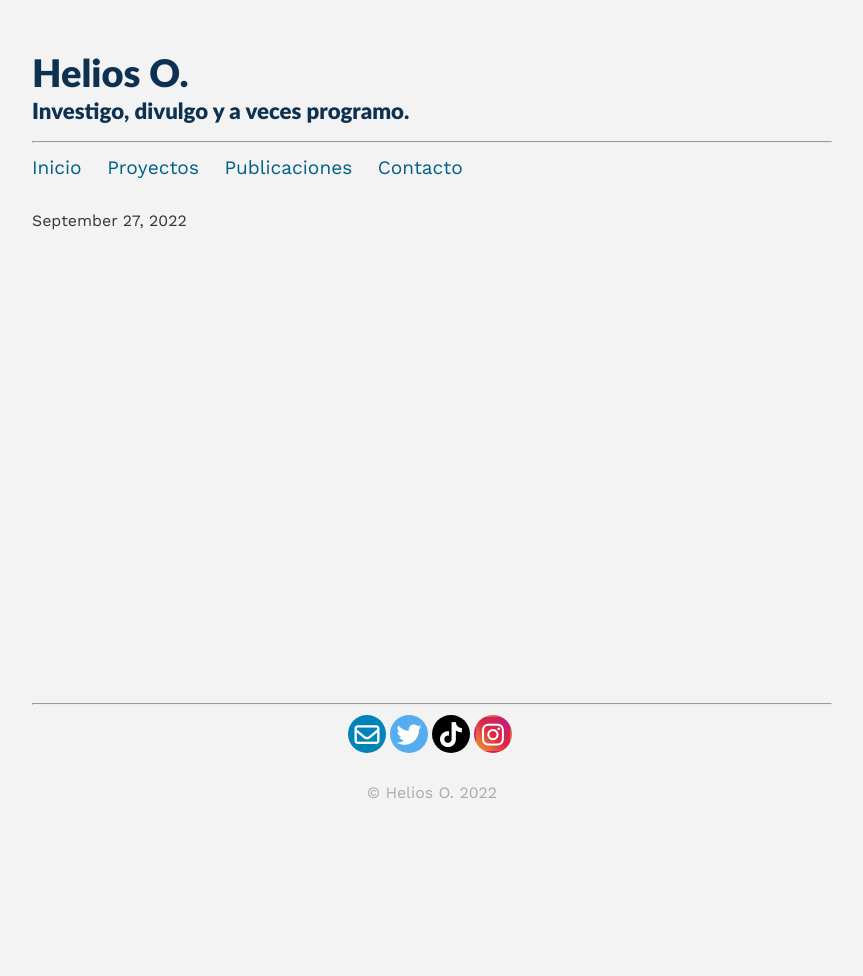
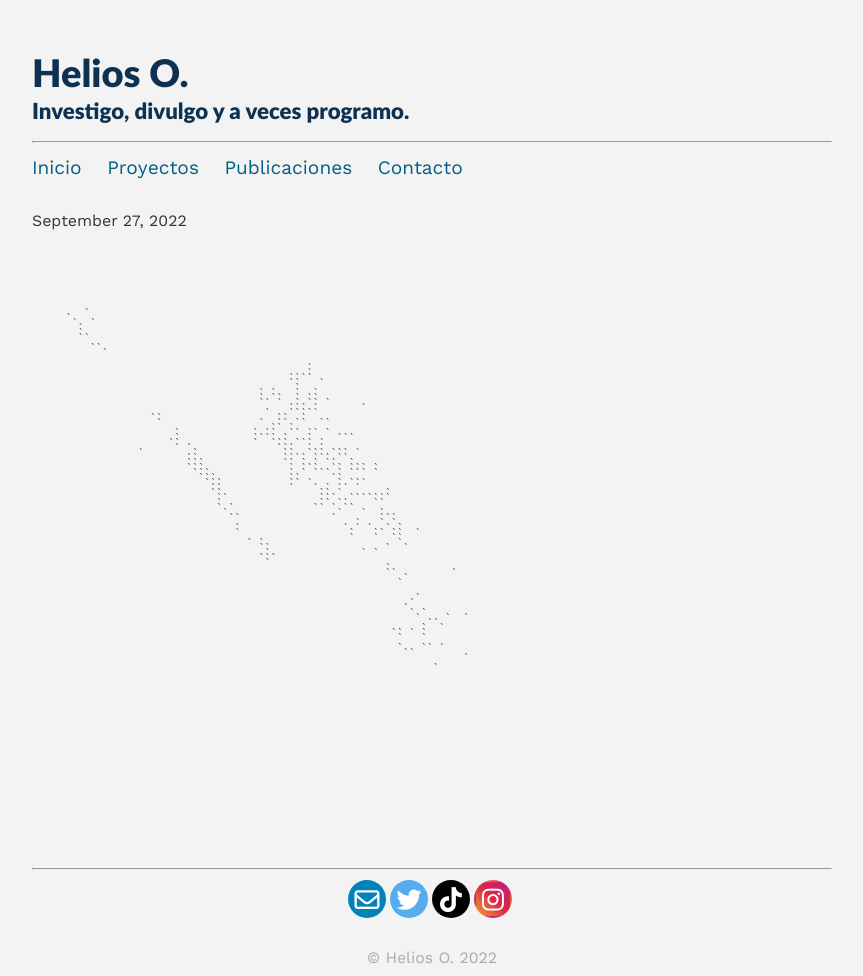
Before and after one commit to Heliouz/Heliouz.github.io, a Jekyll site: the page built from _projects/shortProject.md, in a window 1280 px wide. Shown: the whole page, without its empty margins (208-1071 px from the left). Built offline with Jekyll 4.4.1, drawn with Linux system fonts in a browser that asks for light colours.

Commit message:
Update shortProject.md

```diff
--- a/_projects/shortProject.md
+++ b/_projects/shortProject.md
@@ -3,16 +3,16 @@ layout: post
 title: Short Project
 description: description of the short project which is long enough
 ---
-<!--
+<div style="text-align: center">
+
 <pre id="target" style="width:100%;
                         font-family: Consolas,Courier,monospace; font-size:10px;
                         line-height:0.5;
                         letter-spacing: 0em;
                         display: inline-block;
                         border: 0;"></pre>
--->
 
-<div style="text-align: center">
-  <canvas id="target" style="width:100%; padding: 0"></canvas>
 </div>
+
+
 <script type="text/javascript" src="/assets/js/ascii.js"></script>
```
